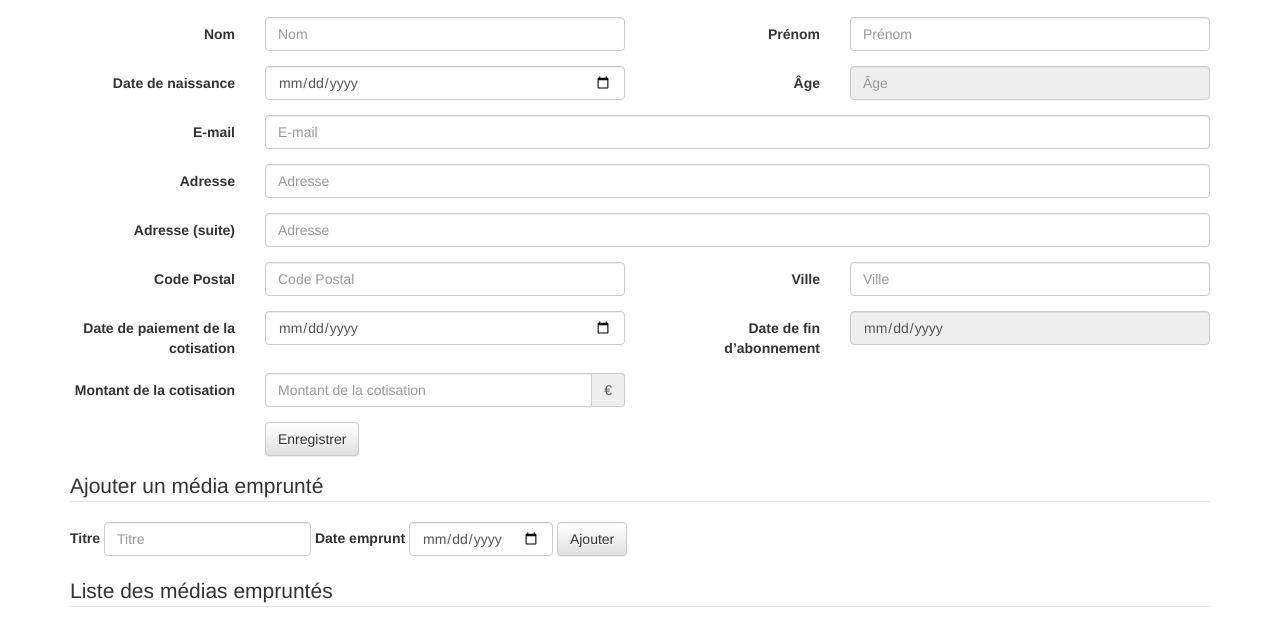
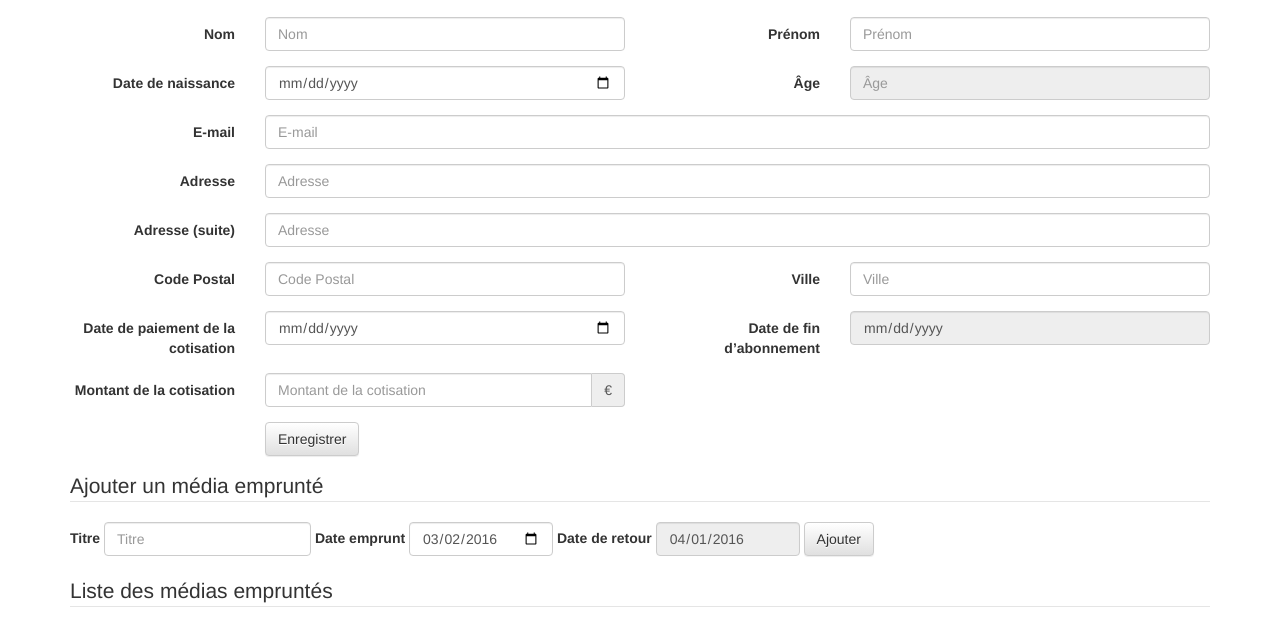
Before and after one commit to AdrienMartin/mediatic, a plain HTML site: page maquette/ficheAdherent.html in a window 1280 px wide. Shown: the part 331-952 px from the top of the page. Drawn offline with Linux system fonts and the light colour scheme.

Commit message:
calcul date retour, date fin abonnement auto

```diff
--- a/maquette/ficheAdherent.html
+++ b/maquette/ficheAdherent.html
@@ -19,7 +19,40 @@
 <script src="bootstrap/js/jquery-1.12.1.min.js"></script>
 <script src="bootstrap/js/bootstrap.min.js"></script>
 
+<script type="text/javascript">
+	"use strict";
 
+	function formaterDateInput(date){
+		// format string au format date pour l'input Date
+		var day = ("0" + date.getDate()).slice(-2);
+		var month = ("0" + (date.getMonth()+1)).slice(-2);
+		return (date.getFullYear() + '-' + month + '-' + day);
+	}
+
+	function dateEmpruntToday(){
+		var today = formaterDateInput(new Date());
+		$('input.dateEmprunt').val(today);
+	}
+
+	function calculDateRetour(){
+		var dateRetour = new Date($('input.dateEmprunt').val());
+		dateRetour.setDate(dateRetour.getDate() + 30);
+		$('.dateRetour').val(formaterDateInput(dateRetour));
+	}
+
+	$(function() {
+		dateEmpruntToday();
+		calculDateRetour();
+
+		// calcul date retour automatique
+		$('input.dateEmprunt').change(function() {
+			var dateRetour = new Date($('input.dateEmprunt').val());
+			dateRetour.setDate(dateRetour.getDate() + 30);
+			$('.dateRetour').val(formaterDateInput(dateRetour));
+		});
+	});
+
+</script>
 
 </head>
 <body class="container">
@@ -154,7 +187,11 @@
 				</div>
 				<div class="form-group">
 					<label for="dateEmprunt" class="hidden-xs">Date emprunt</label>
-					<input type="date" class="form-control" name="dateEmprunt" required="required">
+					<input type="date" class="form-control dateEmprunt" name="dateEmprunt" required="required">
+				</div>
+				<div class="form-group">
+					<label for="dateRetour" class="hidden-xs">Date de retour</label>
+					<input type="date" class="form-control dateRetour" name="dateRetour" readonly>
 				</div>
 				<button type="submit" class="btn btn-default">Ajouter</button>
 			</fieldset>
```
Also changed, not shown: maquette/creationAdherent.html (+6 -0 lines), maquette/ficheMedia.html (+9 -0 lines).
